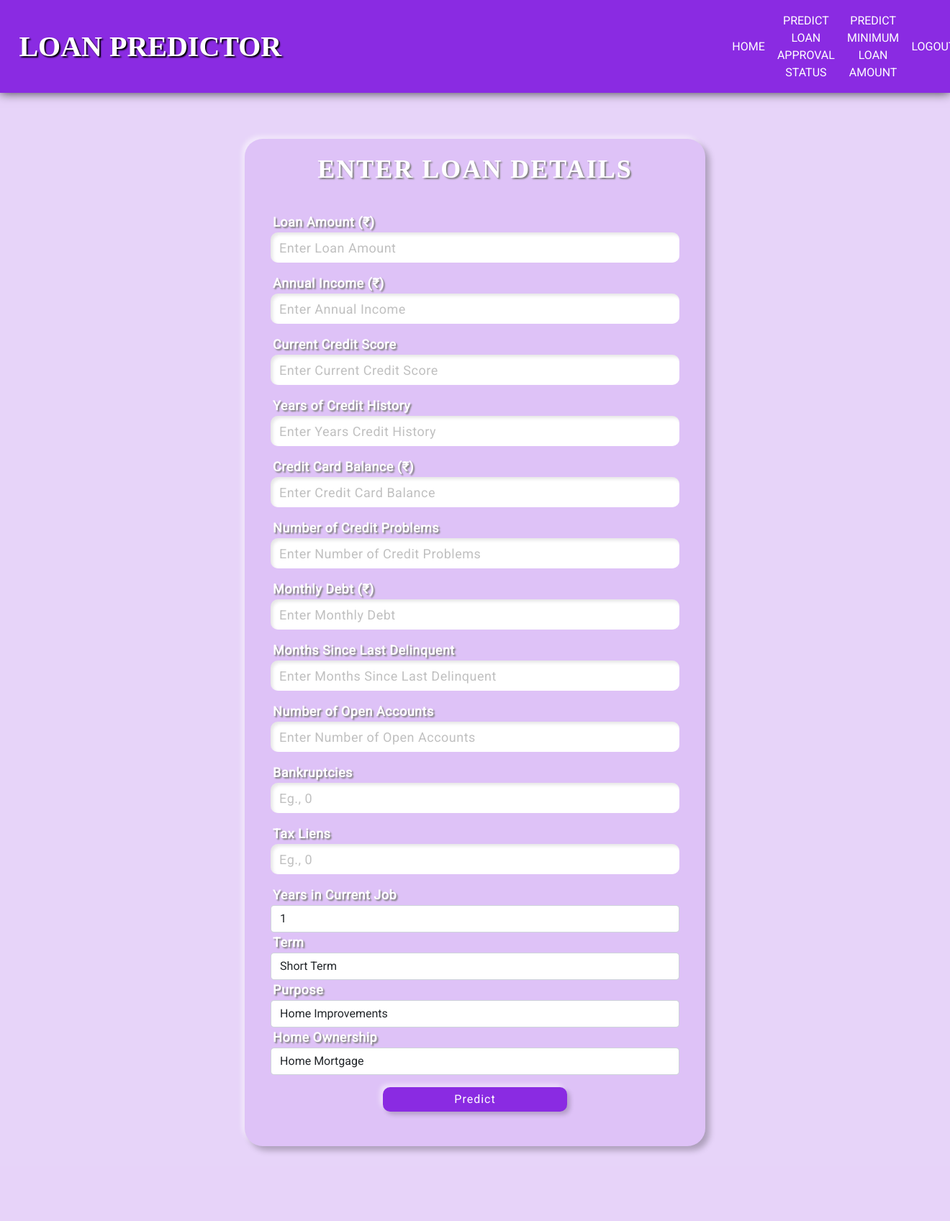
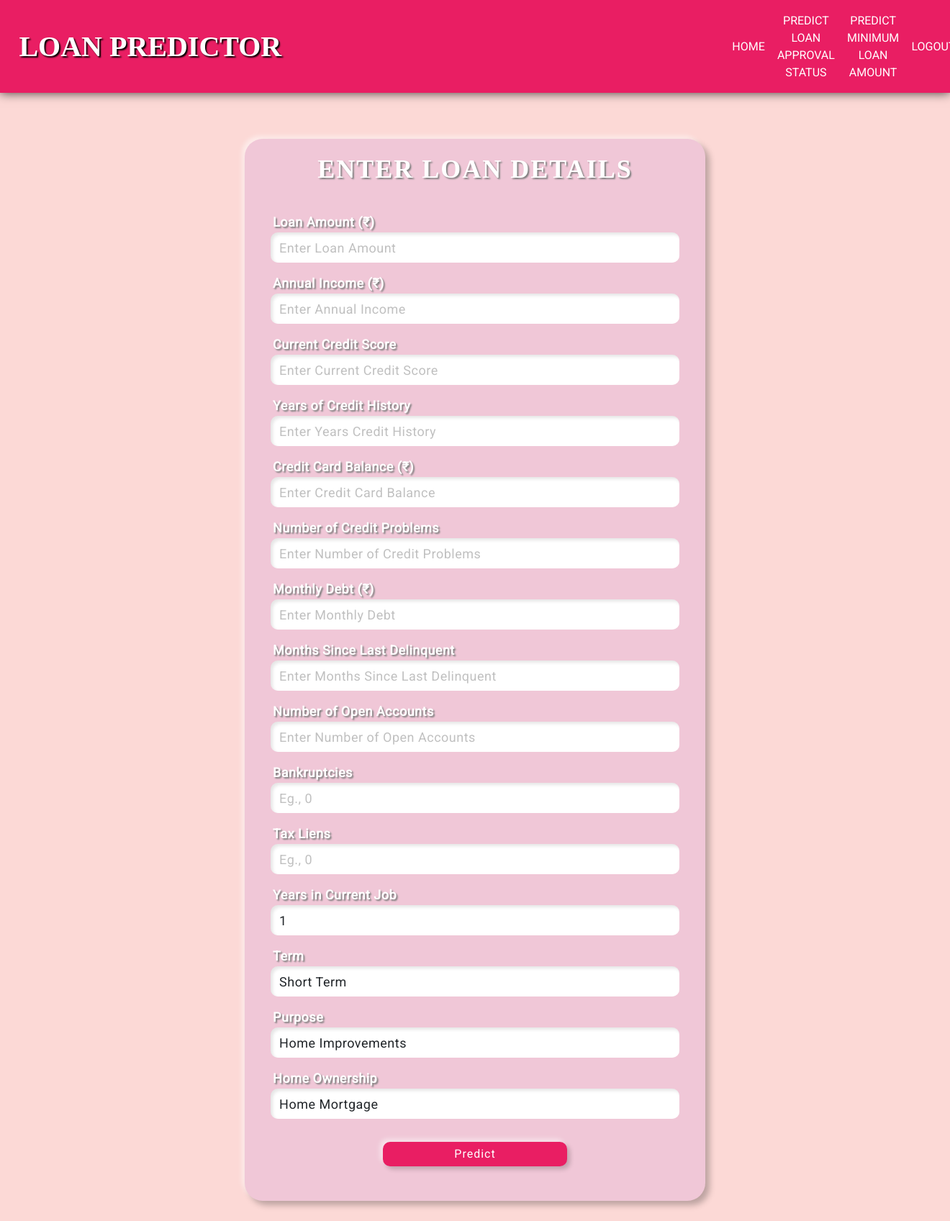
Before and after one commit to yash4302/Loan_Prediction, a Django app: page /loan in a window 1320 px wide; the page is wider, and only the part inside the window is pictured. Shown: that part at 72% size. Before the commit the page ends 1603 px from the top of that part, so only its background shows below. Run offline with Django 3.2, Linux system fonts and the light colour scheme; the visitor is signed in with stand-in values (Sample User, id 1); some web fonts are replaced.

Commit message:
Theme changed to Pink from Purple

```diff
--- a/loan_app/static/css/style.css
+++ b/loan_app/static/css/style.css
@@ -9,12 +9,12 @@
 }
 
 .BODY {
-	background-color: rgba(138, 43, 226, 0.2);
+	background-color: rgb(244 67 54 / 20%);
 }
 
 .navbar {
 	padding: 2%;
-	background-color: blueviolet;
+	background-color: #e91e63;
 	color: white;
 	align-items: center;
 	box-shadow: 0px 0px 14px 0px rgba(0,0,0,0.75);
@@ -107,7 +107,7 @@
 	padding: 3%;
 }
 
-.form-group input {
+.form-group input, .form-group select {
 	height: 42px;
 	border-radius: 10px;
 	border: 0;
@@ -141,7 +141,7 @@
 }
 
 #login_btn {
-	background-color: rgba(138, 43, 226, 1);
+	background-color: #e91e63;
 	border-radius: 10px;
 	border: 0px !important;
 	padding: 5px 10px;
```
